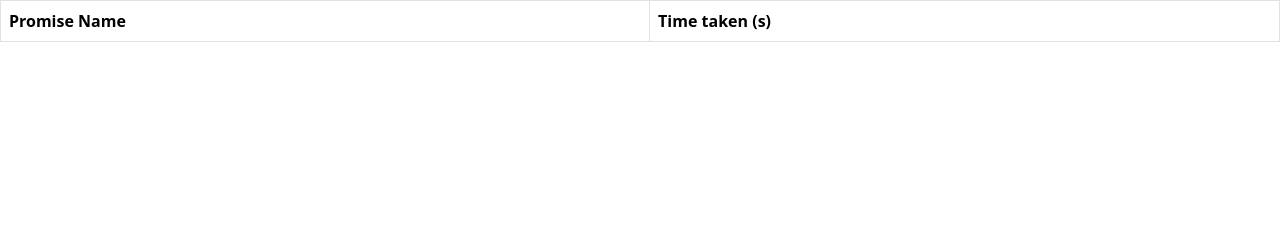
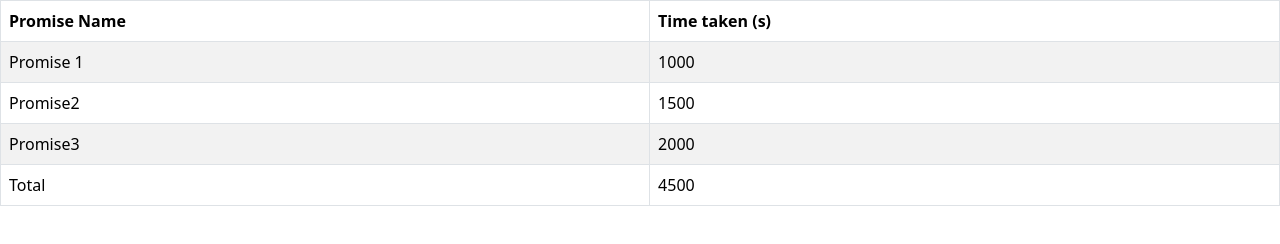
Before and after one commit to acciojob/wait-for-multiple-promises-MohitKachhway, a website: page main.html in a window 1280 px wide. Drawn offline with nearby package versions, Linux system fonts and the light colour scheme.

Commit message:
created a submission

```diff
--- a/main.html
+++ b/main.html
@@ -20,7 +20,13 @@
           <th>Time taken (s)</th>
         </tr>
       </thead>
-      <tbody id="output"></tbody>
+      <tbody id="output">
+		  <tr>
+			  <td>Loading...</td>
+			   <td>Loading...</td>
+		  </tr>
+
+	  </tbody>
     </table>
 
     <script type="text/javascript" src="./script.js"></script>
--- a/script.js
+++ b/script.js
@@ -1 +1,50 @@
 //your JS code here. If required.
+
+let prom1 = new Promise((resolve,reject)=>{
+	setTimeout(()=>{
+		let t1=performance.now();
+		resolve(t1);
+	},1000)
+})
+let prom2 = new Promise((resolve,reject)=>{
+	setTimeout(()=>{
+		let t2=performance.now();
+		resolve(t2);
+	},1500)
+})
+
+let prom3 = new Promise((resolve,reject)=>{
+	setTimeout(()=>{
+		let t3=performance.now();
+		resolve(t3);
+	},2000)
+})
+
+let prom = Promise.all([prom1,prom2,prom3]);
+prom.then((arr)=>{
+	let tbody = document.getElementById("output");
+	let row= tbody.children[0];
+	row.children[0].innerText="Promise 1";
+	row.children[1].innerText=arr[0];
+	let sum=arr[0];
+	for (let i = 1; i <=arr.length; i++) {
+
+		let newRow = document.createElement("tr");
+		let col1= document.createElement("td");
+		let col2= document.createElement("td");
+		if(i>=3){
+			col1.innerText=`Total`
+		    col2.innerText=sum;
+			newRow.appendChild(col1);
+		    newRow.appendChild(col2);
+		    tbody.appendChild(newRow);
+			return ;
+		}
+		sum+=arr[i];
+		col1.innerText=`Promise${i+1}`
+		col2.innerText=arr[i];
+		newRow.appendChild(col1);
+		newRow.appendChild(col2);
+		tbody.appendChild(newRow);
+	}
+})
```
